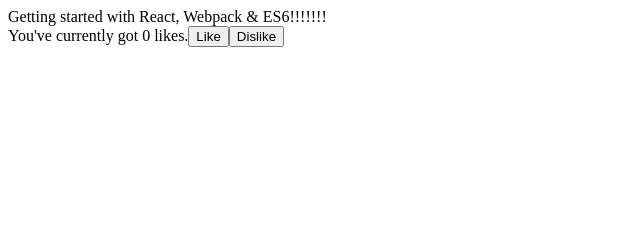
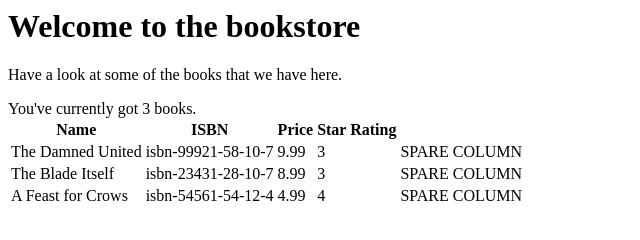
Before and after one commit to iainplimmer/ReactJSWithES6WebpackAndHotReload, a React app: page / in a window 1280 px wide. Shown: the whole page, without its empty margins (0-640 px from the left). Built offline with nearby package versions, Linux system fonts and the light colour scheme.

Commit message:
Changes made to make it more like a bookstore.

```diff
--- a/index.html
+++ b/index.html
@@ -4,7 +4,7 @@
     <title>React.js using NPM, Babel6 and Webpack</title>
   </head>
   <body>
-    <div id="app" />
+    <div id="BookstoreApp" />
     <script src="./dist/bundle.js" type="text/javascript"></script>
   </body>
 </html>
--- /dev/null
+++ b/resources/app/bookstore.application.js
@@ -0,0 +1,16 @@
+import React from 'react';
+import {render} from 'react-dom';
+import BooklistComponent from './components/booklist.component.js';
+import Books from './data/books.js';
+
+export default class BookstoreApp extends React.Component {
+  render () {
+    return <div>
+        <h1>Welcome to the bookstore</h1>
+        <p>Have a look at some of the books that we have here.</p>
+        <BooklistComponent Books={Books} />
+      </div>;
+  }
+}
+
+render(<BookstoreApp />, document.getElementById('BookstoreApp'));
--- /dev/null
+++ b/resources/app/components/booklist.component.js
@@ -0,0 +1,41 @@
+import React from 'react';
+import BooklistRowComponent from './booklist.row.component.js';
+
+export default class BooklistComponent extends React.Component {
+
+  constructor(props) {
+    super(props); // Calls the constructor of the parent class
+    this.state = {
+        Books : this.props.Books
+    };
+  }
+
+  render() {
+
+      var bookRows = [];
+      this.state.Books.map(function (_book) {
+          bookRows.push(<BooklistRowComponent key={_book.BookId} Book={_book} />);
+      });
+
+    return (
+      <div>
+        You've currently got <span>{this.state.Books.length} books.</span>
+        <table>
+          <thead>
+            <tr>
+              <th>Name</th>
+              <th>ISBN</th>
+              <th>Price</th>
+              <th>Star Rating</th>
+              <th></th>
+            </tr>
+          </thead>
+          <tbody>
+            {bookRows}
+          </tbody>
+        </table>
+      </div>
+    );
+  }
+
+}
--- /dev/null
+++ b/resources/app/components/booklist.row.component.js
@@ -0,0 +1,26 @@
+import React from 'react';
+
+export default class BooklistRowComponent extends React.Component {
+
+  constructor(props) {
+    super(props); // Calls the constructor of the parent class
+    this.state = {
+        Book : this.props.Book
+    };
+  }
+
+  render() {
+    return (
+      <tr>
+        <td>{this.state.Book.BookName}</td>
+        <td>{this.state.Book.ISBN}</td>
+        <td>{this.state.Book.Price}</td>
+        <td>{this.state.Book.StarRating}</td>
+        <td>
+          SPARE COLUMN
+        </td>
+      </tr>
+    );
+  }
+
+}
--- /dev/null
+++ b/resources/app/data/books.js
@@ -0,0 +1,28 @@
+var Books = [
+    {
+        "BookId": 103,
+        "BookName": "The Damned United",
+        "ISBN": "isbn-99921-58-10-7",
+        "ReleaseDate": "May 21, 2016",
+        "Price": 9.99,
+        "StarRating": 3
+    },
+    {
+        "BookId": 102,
+        "BookName": "The Blade Itself",
+        "ISBN": "isbn-23431-28-10-7",
+        "ReleaseDate": "April 1, 2010",
+        "Price": 8.99,
+        "StarRating": 3
+    },
+    {
+        "BookId": 101,
+        "BookName": "A Feast for Crows",
+        "ISBN": "isbn-54561-54-12-4",
+        "ReleaseDate": "January 12, 2005",
+        "Price": 4.99,
+        "StarRating": 4
+    }
+];
+
+module.exports = Books;
--- a/resources/app/index.js
+++ /dev/null
@@ -1,15 +0,0 @@
-import React from 'react';
-import {render} from 'react-dom';
-import AwesomeComponent from './AwesomeComponent.js';
-
-export default class App extends React.Component {
-  render () {
-    return <div>
-        Getting started with React, Webpack & ES6!!!!!!!
-        <AwesomeComponent/>
-      </div>;
-  }
-
-}
-
-render(<App/>, document.getElementById('app'));
--- a/resources/app/AwesomeComponent.js
+++ b/resources/app/misc/AwesomeComponent.js
@@ -9,6 +9,10 @@
     };
     this.onLike = this.onLike.bind(this);
     this.onDislike = this.onDislike.bind(this);
+
+    this.props.Books.map(function (c){
+      console.log(c.StarRating, c.BookName, c.BookId);
+    });
   }
 
   onDislike () {
--- a/webpack.config.js
+++ b/webpack.config.js
@@ -5,7 +5,7 @@
 var APP_DIR = path.resolve(__dirname, 'resources/app');
 
 var config = {
-  entry: APP_DIR + '/index.js',
+  entry: APP_DIR + '/bookstore.application.js',
   output: {
     path: BUILD_DIR,
     filename: 'bundle.js'
```
Also changed, not shown: dist/bundle.js, 2 other files.
